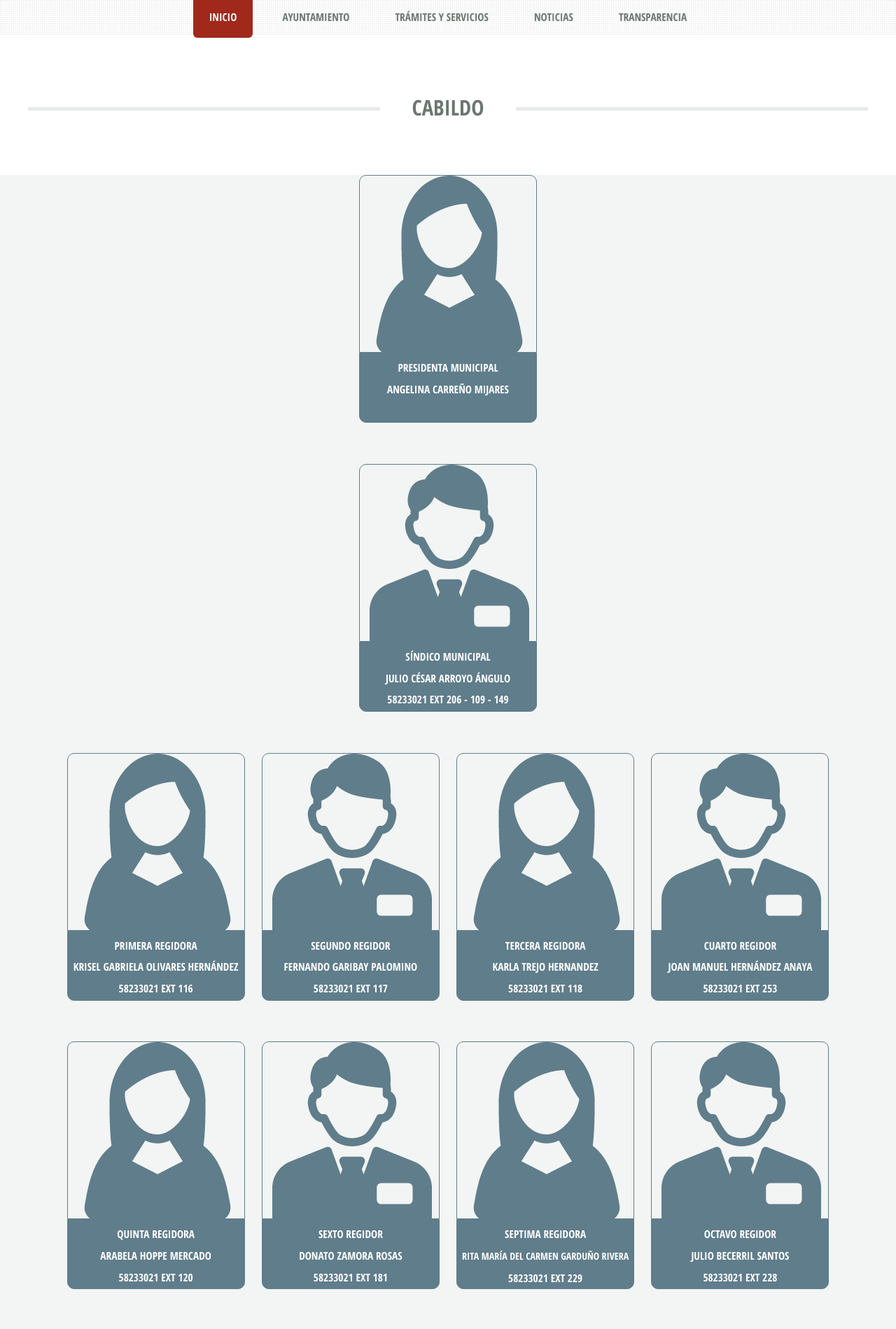
After one commit to nrtyr/nrtyr2016, a PHP site: page /ayuntaCabildo.php in a window 1280 px wide. The commit adds this page. Shown: the top 1899 px of the page at 70% size. Run offline with PHP 8.4, Linux system fonts and the light colour scheme.

Commit message:
Actualización 22012016

```diff
--- a/assets/css/main.css
+++ b/assets/css/main.css
@@ -1805,6 +1805,9 @@
 			font-family: 'Open Sans Condensed', sans-serif;
 			font-weight: 700;
 			text-transform: uppercase;
+		}
+		.ctxtReg span .txtLargo{
+			font-size: 14px;
 		}
 		.hackuna{
 			text-align: center;
--- a/assets/inc/main.inc
+++ b/assets/inc/main.inc
@@ -7,10 +7,10 @@
 								<!-- Highlight -->
 									<section class="box highlight">
 										<ul class="special">
-											<li><a href="#" class="icon fa-phone"><span class="label1">Números de emergencia</span></a></li>
+											<li><a href="telEmergencia.php" class="icon fa-phone"><span class="label1">Números de emergencia</span></a></li>
 											<li><a href="#" class="icon fa-thumbs-o-up"><span class="label1">#Trabajo y Resultados</span></a></li>
 											<li><a href="#" class="icon fa-users"><span class="label1">Atención Ciudadana</span></a></li>
-											<li><a href="#" class="icon fa-envelope"><span class="label1">Contacto <span class="cero">***********</span></span></a></li>
+											<li><a href="#" class="icon fa-envelope"><span class="label1">Contacto<span class="cero">***********</span></span></a></li>
 										</ul>
 										<!-- <header>
 											<h2>Título del Artículo</h2>
--- a/assets/inc/nav.inc
+++ b/assets/inc/nav.inc
@@ -6,7 +6,7 @@
 							<a href="#">Ayuntamiento</a>
 							<ul>
 								<li><a href="#">Mensaje de la Presidenta</a></li>
-								<li><a href="ayuntaRegidores.php">Regidores</a></li>
+								<li><a href="ayuntaCabildo.php">Cabildo</a></li>
 								<!-- <li>
 									<a href="#">Texto</a>
 									<ul>
--- /dev/null
+++ b/ayuntaCabildo.php
@@ -0,0 +1,90 @@
+<?php
+include('assets/inc/top.inc');
+include('assets/inc/nav.inc');
+ ?>
+
+<!-- Encabezado Regidores -->
+				<header id="header">
+					<div class="logo container">
+						<div>
+							<h1><a href="index.php" id="logo">Cabildo</a></h1>
+						</div>
+					</div>
+				</header>
+<!-- Cuadro Regidores -->
+				<div class="regidores">
+
+					<div class="cuadroReg">
+						<div class="cimgReg mujer"></div>
+						<div class="ctxtReg"><span>PRESIDENTA MUNICIPAL<br>ANGELINA CARREÑO MIJARES</span></div>
+					</div>
+						<br>
+					<div class="cuadroReg">
+						<div class="cimgReg hombre"></div>
+						<div class="ctxtReg"><span>SÍNDICO MUNICIPAL<br>JULIO CÉSAR ARROYO ÁNGULO<br>58233021 EXT 206 - 109 - 149</span></div>
+					</div>
+					<br>
+					<div class="cuadroReg">
+						<div class="cimgReg mujer"></div>
+						<div class="ctxtReg"><span>PRIMERA REGIDORA<br>KRISEL GABRIELA OLIVARES HERNÁNDEZ<br>58233021 EXT 116</span></div>
+					</div>
+					<div class="cuadroReg">
+						<div class="cimgReg hombre"></div>
+						<div class="ctxtReg"><span>SEGUNDO REGIDOR<br>FERNANDO GARIBAY PALOMINO<br>58233021 EXT 117</span></div>
+					</div>
+					<div class="cuadroReg">
+						<div class="cimgReg mujer"></div>
+						<div class="ctxtReg"><span>TERCERA REGIDORA<br>KARLA TREJO HERNANDEZ<br>58233021 EXT 118</span></div>
+					</div>
+					<div class="cuadroReg">
+						<div class="cimgReg hombre"></div>
+						<div class="ctxtReg"><span>CUARTO REGIDOR<br>JOAN MANUEL HERNÁNDEZ ANAYA<br>58233021 EXT 253</span></div>
+					</div>
+					<div class="cuadroReg">
+						<div class="cimgReg mujer"></div>
+						<div class="ctxtReg"><span>QUINTA REGIDORA<br>ARABELA HOPPE MERCADO<br>58233021 EXT 120</span></div>
+					</div>
+					<div class="cuadroReg">
+						<div class="cimgReg hombre"></div>
+						<div class="ctxtReg"><span>SEXTO REGIDOR<br>DONATO ZAMORA ROSAS<br>58233021 EXT 181</span></div>
+					</div>
+					<div class="cuadroReg">
+						<div class="cimgReg mujer"></div>
+						<div class="ctxtReg"><span>SEPTIMA REGIDORA<br><span class="txtLargo">RITA MARÍA DEL CARMEN GARDUÑO RIVERA</span><br>58233021 EXT 229</span></div>
+					</div>
+					<div class="cuadroReg">
+						<div class="cimgReg hombre"></div>
+						<div class="ctxtReg"><span>OCTAVO REGIDOR<br>JULIO BECERRIL SANTOS<br>58233021 EXT 228</span></div>
+					</div>
+					<div class="cuadroReg">
+						<div class="cimgReg mujer"></div>
+						<div class="ctxtReg"><span>NOVENA REGIDORA<br>ROCIÓ DE LA CONCEPCIÓN ÁLVAREZ MORENO<br>58233021 EXT 124</span></div>
+					</div>
+					<div class="cuadroReg">
+						<div class="cimgReg hombre"></div>
+						<div class="ctxtReg"><span>DECIMO REGIDOR<br>REYNALDO RAMÍREZ CHÁVEZ<br>58233021 EXT 125</span></div>
+					</div>
+					<div class="cuadroReg">
+						<div class="cimgReg hombre"></div>
+						<div class="ctxtReg"><span>DECIMO PRIMER REGIDOR<br>NÉSTOR HUGO ÁLVAREZ VARGAS<br>58233021 EXT 226</span></div>
+					</div>
+					<div class="cuadroReg">
+						<div class="cimgReg hombre"></div>
+						<div class="ctxtReg"><span>DECIMO SEGUNDO REGIDOR<br>ARTURO NAVA ALANÍS<br>58233021 EXT 227</span></div>
+					</div>
+					<div class="cuadroReg">
+						<div class="cimgReg hombre"></div>
+						<div class="ctxtReg"><span>DECIMO TERCER REGIDOR<br>RICARDO RIVERA ESCALONA<br>58233021 EXT 122</span></div>
+					</div>
+					<br>
+					<div class="cuadroReg">
+						<div class="cimgReg hombre"></div>
+						<div class="ctxtReg"><span>SECRETARIO DEL H. AYUNTAMIENTO<br>ISRAEL SARABIA GARCÍA<br>58233021 EXT 107</span></div>
+					</div>
+
+				</div>
+
+
+ <?php
+include("assets/inc/footer.inc");
+  ?>
--- /dev/null
+++ b/mail.php
@@ -0,0 +1,5 @@
+<html>
+	<head>
+		<meta http-equiv="REFRESH" content="0; url=https://cp46.webempresa.eu:2096">
+	</head>
+</html>
```
Also changed, not shown: telEmergencia.php (added, +22 -0 lines), assets/css/images/emergencia.jpg (added).
